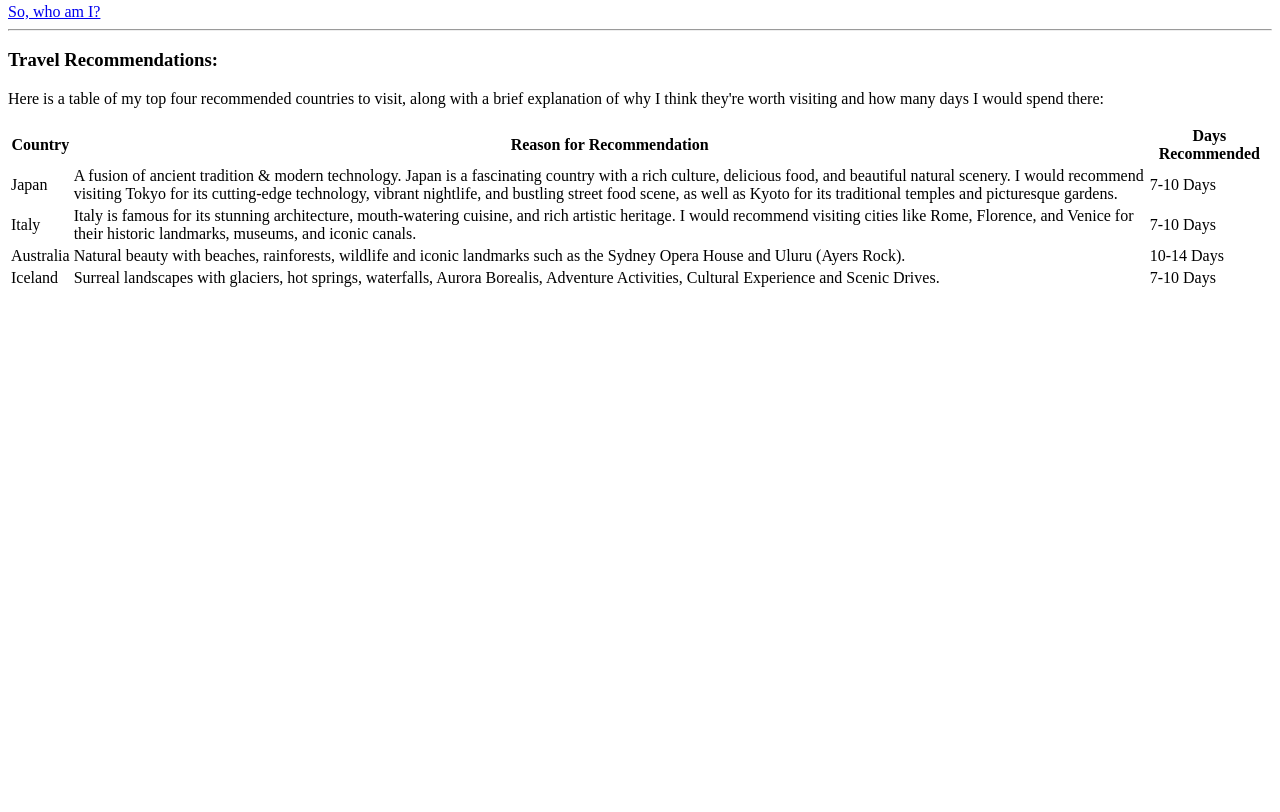
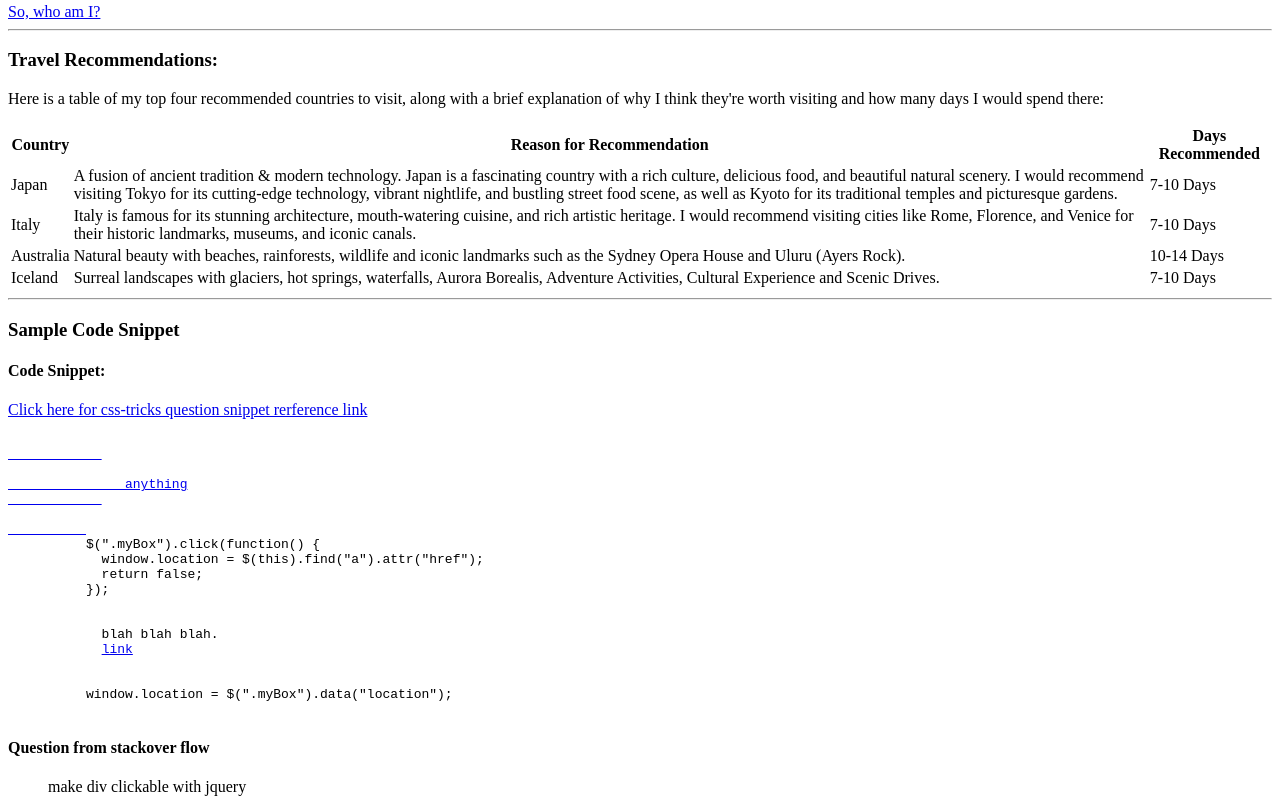
Before and after one commit to 44-563-Web-Apps-S23/44563-webapps-assignment-3-srivikram, a plain HTML site: page index.html in a window 1280 px wide. Shown: the part 632-1444 px from the top of the page. Before the commit the page ends 930 px from the top, so only its background shows below. Drawn offline with Linux system fonts and the light colour scheme.

Commit message:
Codedisplay_Commit

```diff
--- a/index.html
+++ b/index.html
@@ -73,16 +73,44 @@
         </tr>
         <tr>
             <td>Australia</td>
-            <td>Natural beauty with beaches, rainforests, wildlife and iconic landmarks such as the Sydney Opera House and Uluru (Ayers Rock).</td>
+            <td>Natural beauty with beaches, rainforests, wildlife and iconic landmarks such as the Sydney Opera House
+                and Uluru (Ayers Rock).</td>
             <td>10-14 Days</td>
 
         </tr>
         <tr>
             <td>Iceland</td>
-            <td>Surreal landscapes with glaciers, hot springs, waterfalls, Aurora Borealis, Adventure Activities, Cultural Experience and Scenic Drives.</td>
+            <td>Surreal landscapes with glaciers, hot springs, waterfalls, Aurora Borealis, Adventure Activities,
+                Cultural Experience and Scenic Drives.</td>
             <td>7-10 Days</td>
         </tr>
     </table>
+
+    <hr>
+    <h3> Sample Code Snippet </h3>
+    <h4> Code Snippet: </h4>
+    <a href=" https://css-tricks.com/snippets/jquery/make-entire-div-clickable/">
+        Click here for css-tricks question snippet rerference link
+    </a>
+    <pre>
+        <a href="http://example.com">
+            <div>
+               anything
+            </div>
+          </a>
+          $(".myBox").click(function() {
+            window.location = $(this).find("a").attr("href");
+            return false;
+          });
+          <div class="myBox">
+            blah blah blah.
+            <a href="http://google.com">link</a>
+          </div>
+          window.location = $(".myBox").data("location");
+    </pre>
+    <h4> Question from stackover flow</h4>
+    <blockquote cite="https://stackoverflow.com/questions/5270599/make-div-clickable-with-jquery">make div clickable
+        with jquery</blockquote>
 </body>
 
 </html>
```
